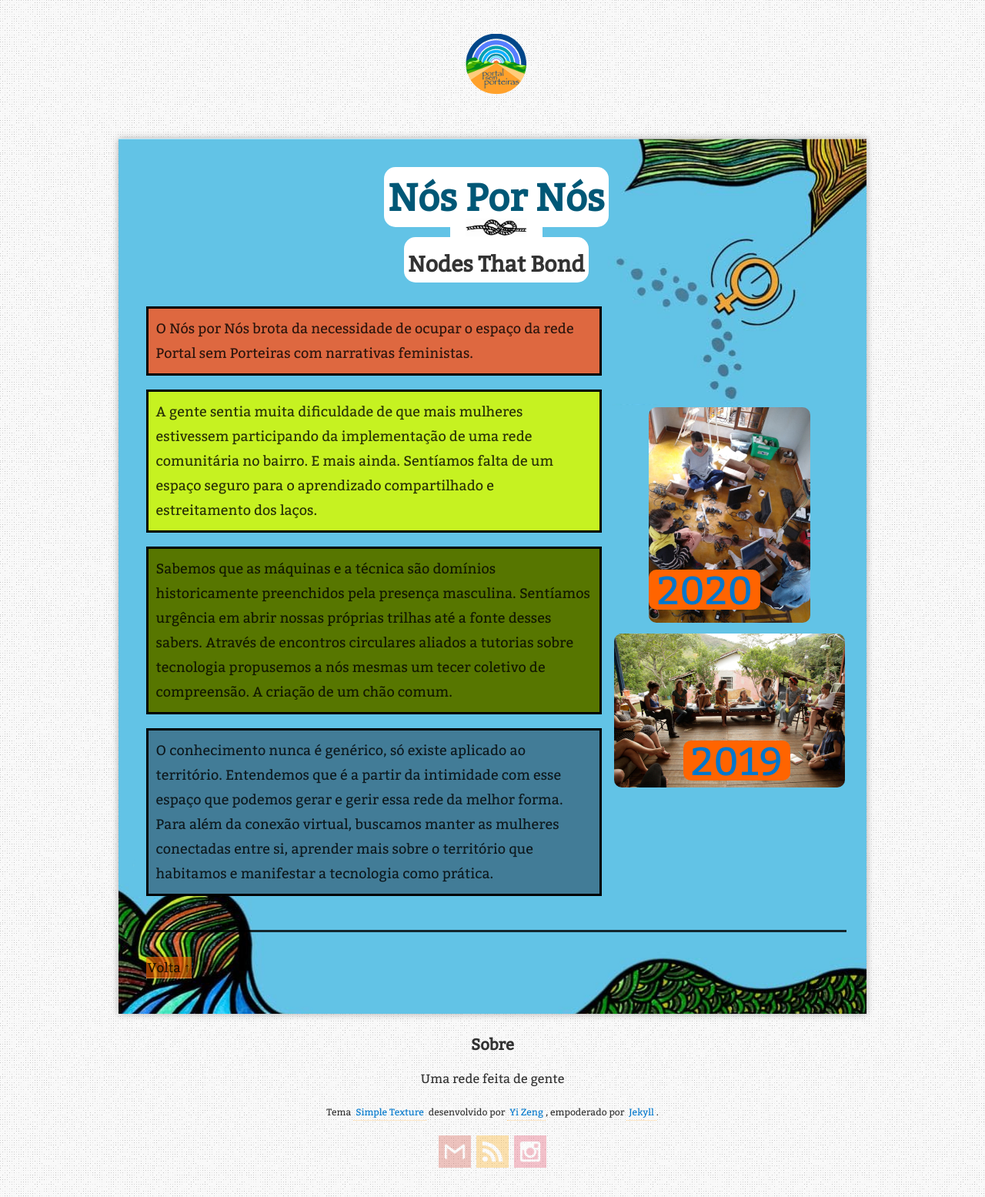
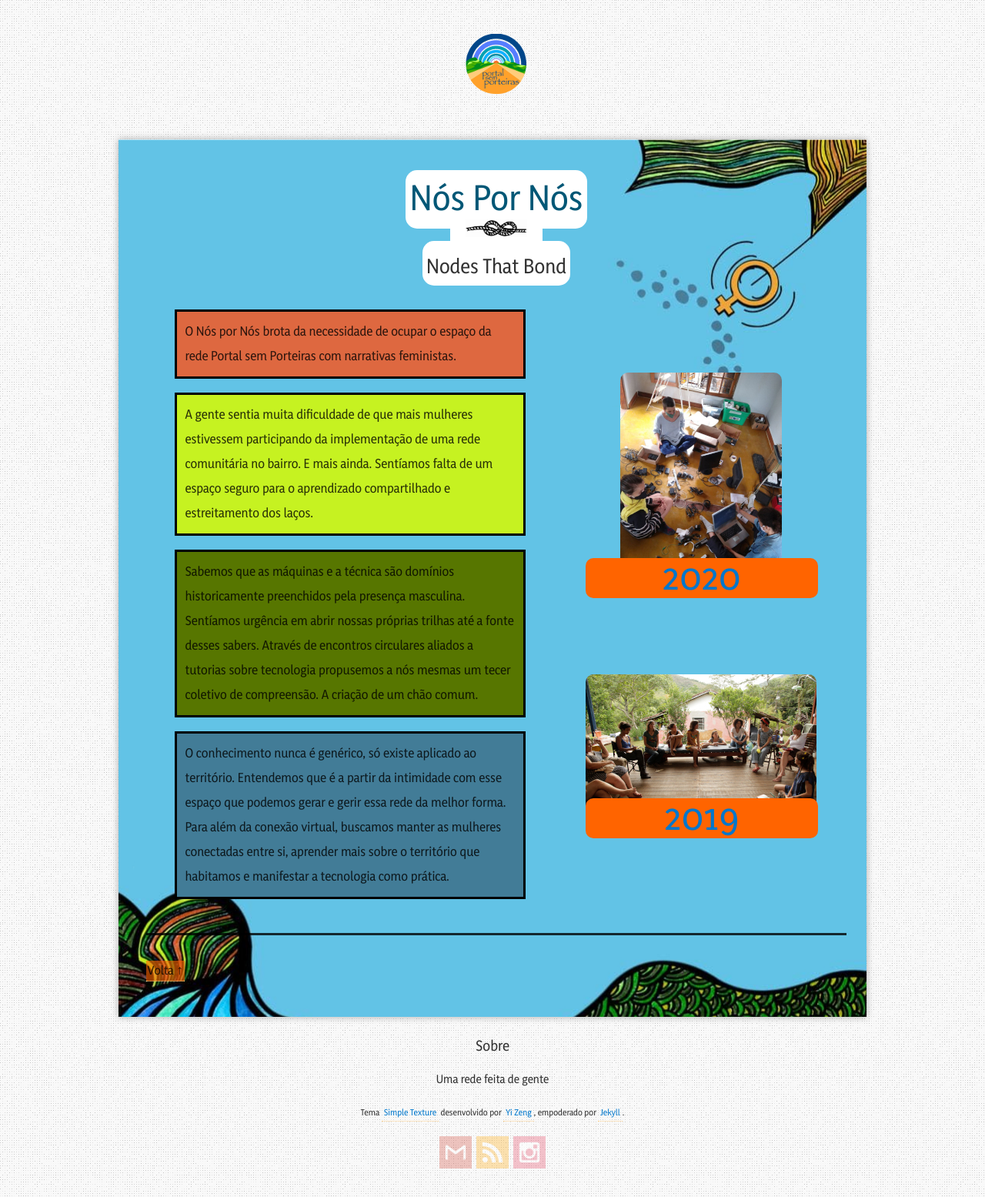
Before and after one commit to tdruiva/portalsemporteiras.github.io, a Jekyll site: the page built from nos-por-nos.md, in a window 1280 px wide. Shown: the whole page at 77% size. Built offline with Jekyll 4.4.1, drawn with Linux system fonts in a browser that asks for light colours; some web fonts are replaced; comment, search, counter and statistics services are not loaded.

Commit message:
Enviando fontes para a internet e tornando botoes mais botoes

```diff
--- a/assets/stylesheets/nos-por-nos.scss
+++ b/assets/stylesheets/nos-por-nos.scss
@@ -22,6 +22,7 @@
   @media only screen and (max-width: 540px) {
     background-color: #62c3e6;
     background-position: left bottom;
+    background-image: initial;
   }
 }
 
@@ -56,8 +57,8 @@
 .conteudo {
   display: flex;
 
-  @media only screen and (min-width: 1200px) {
-    justify-content: space-between;
+  @media only screen and (min-width: 1000px) {
+    justify-content: space-around;
   }
 
   @media only screen and (max-width: 540px) {
@@ -76,8 +77,8 @@
 }
 
 .texto {
-  @media only screen and (min-width: 1200px) {
-    flex-basis: 65%;
+  @media only screen and (min-width: 1000px) {
+    flex-basis: 50%;
   }
 
   p {
@@ -102,18 +103,24 @@
 .anos {
   display: flex;
   flex-direction: column;
-  justify-content: center;
+  justify-content: space-evenly;
 
   a {
     position: relative;
     text-align: center;
 
+    @media only screen and (max-width: 540px) {
+      margin-bottom: 20px;
+    }
+
     span {
       position: absolute;
-      bottom: 10%;
+      bottom: 0;
+      display: block;
       font-size: 3em;
       background-color: rgba(255, 100, 0, 1);
       padding: 10px;
+      width: 93%;
     }
   }
 
@@ -125,10 +132,6 @@
   }
 }
 
-.ano-2019 span {
-  left: 30%;
-}
-
 .gotop {
   background-color: rgba(255, 100, 0, 0.6);
 }
```
Also changed, not shown: assets/fonts/YaldeviColombo-Bold.ttf (added), assets/fonts/YaldeviColombo-ExtraLight.ttf (added), assets/fonts/YaldeviColombo-Light.ttf (added), assets/fonts/YaldeviColombo-Medium.ttf (added), assets/fonts/YaldeviColombo-Regular.ttf (added), assets/fonts/YaldeviColombo-SemiBold.ttf (added), assets/fonts/YaldeviJaffna-Bold.ttf (added), assets/fonts/YaldeviJaffna-ExtraLight.ttf (added), assets/fonts/YaldeviJaffna-Light.ttf (added), assets/fonts/YaldeviJaffna-Medium.ttf (added), assets/fonts/YaldeviJaffna-Regular.ttf (added), assets/fonts/YaldeviJaffna-SemiBold.ttf (added).
